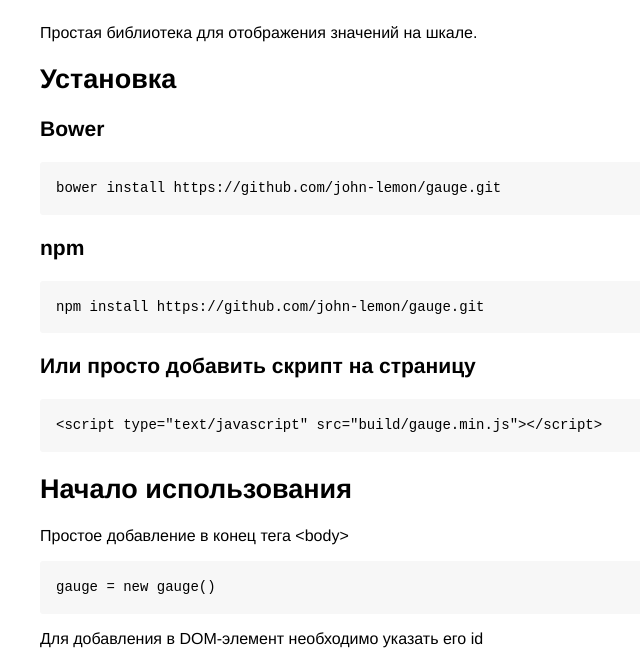
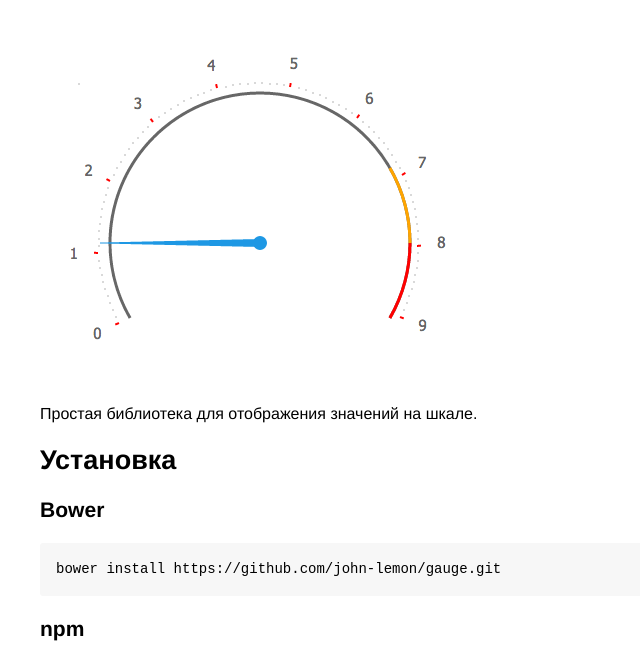
Before and after one commit to john-lemon/gauge, a website: page index.html in a window 1280 px wide. Shown: the part 75-734 px from the top of the page, without its empty margins (130-770 px from the left). Drawn offline with Linux system fonts and the light colour scheme.

Commit message:
added pic

```diff
--- a/bower.json
+++ b/bower.json
@@ -25,6 +25,7 @@
     "index.html",
     "gulpfile.js",
     "package.json",
-    "src"
+    "src",
+    "*.png"
   ]
 }
--- a/index.html
+++ b/index.html
@@ -77,6 +77,7 @@
   <div class="page">
 
     <h1>gauge.js</h1>
+    <img src="gauge.png" alt="Gauge">
     <p>Простая библиотека для отображения значений на шкале.</p>
 
     <h2>Установка</h2>
```
Also changed, not shown: README.md, gauge.png (added), 1 other file.
